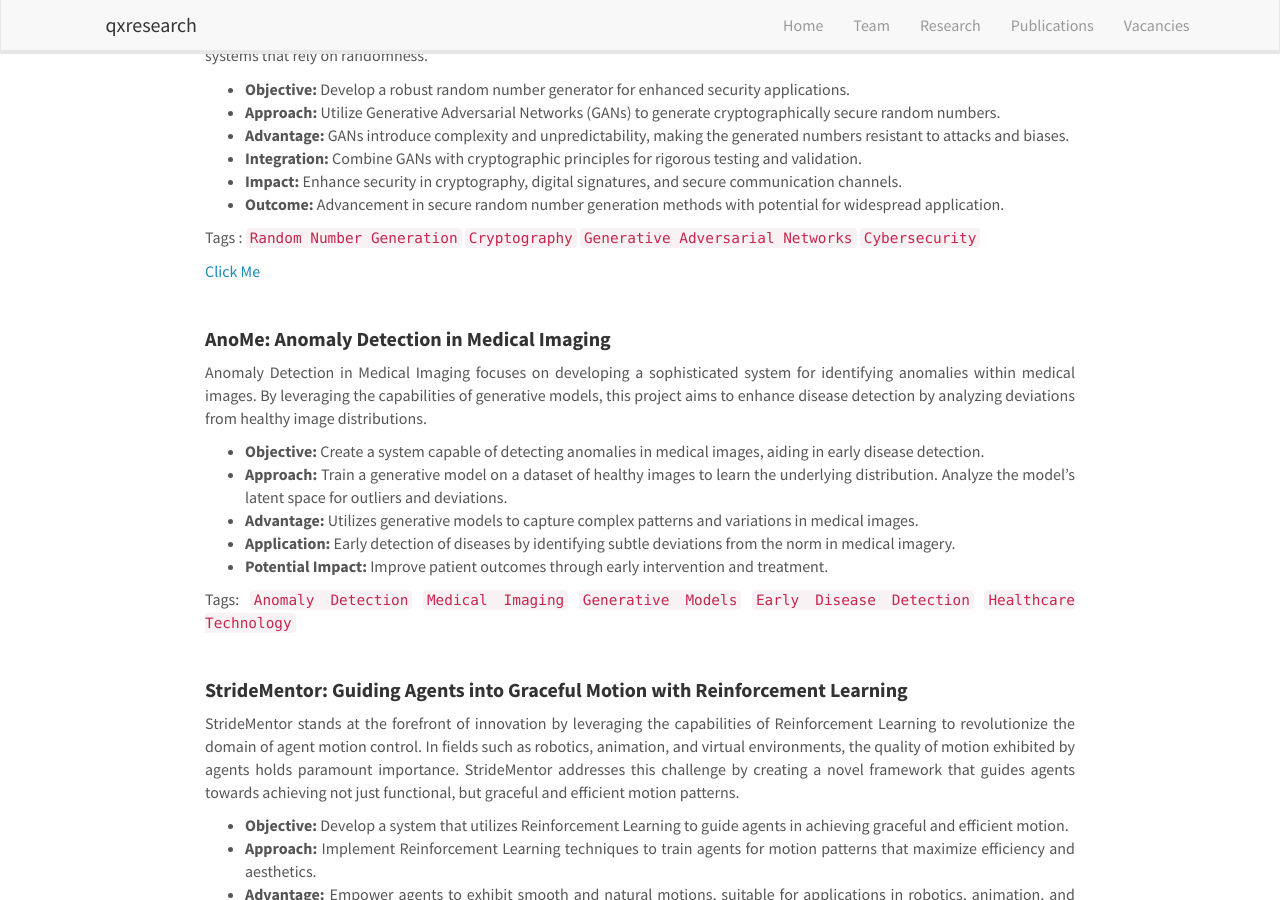
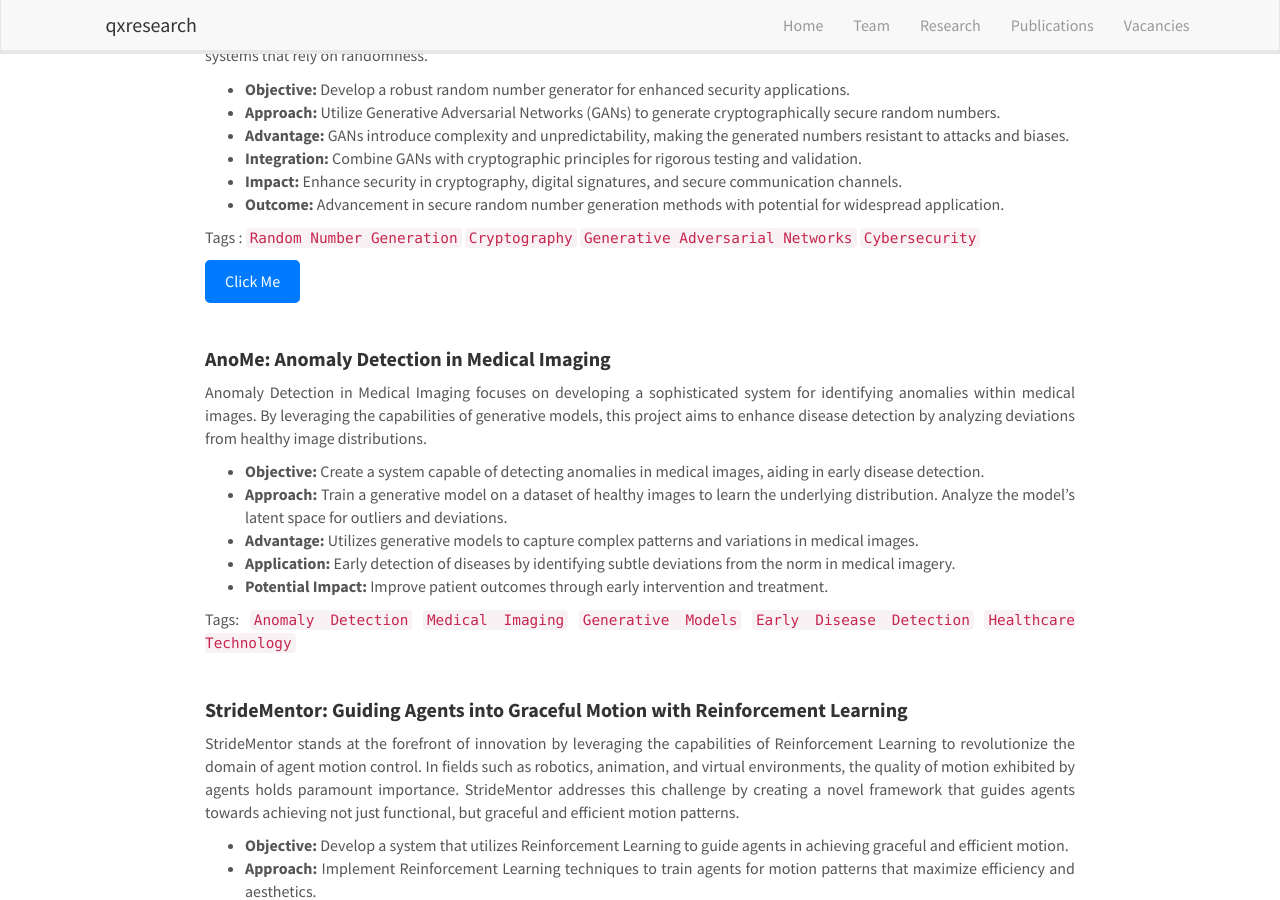
Before and after one commit to qxresearch/qxresearch.github.io, a Jekyll site: the page built from _pages/openings.md, in a window 1280 px wide and 900 px high, scrolled down 331 px. Built offline with Jekyll 4.4.1, drawn with Linux system fonts in a browser that asks for light colours; nearby versions of some CDN libraries.

Commit message:
Update openings.md

```diff
--- a/_pages/openings.md
+++ b/_pages/openings.md
@@ -30,7 +30,8 @@ The Cryptographically Secured Random Number Generator (CSRNG) project explores t
 
 Tags : `Random Number Generation` `Cryptography` `Generative Adversarial Networks` `Cybersecurity`
 
-[Click Me](#){: .custom-button }
+<a href="#" style="display: inline-block; padding: 10px 20px; background-color: #007bff; color: white; border-radius: 5px; text-decoration: none;">Click Me</a>
+
 
 
 <br>
```
